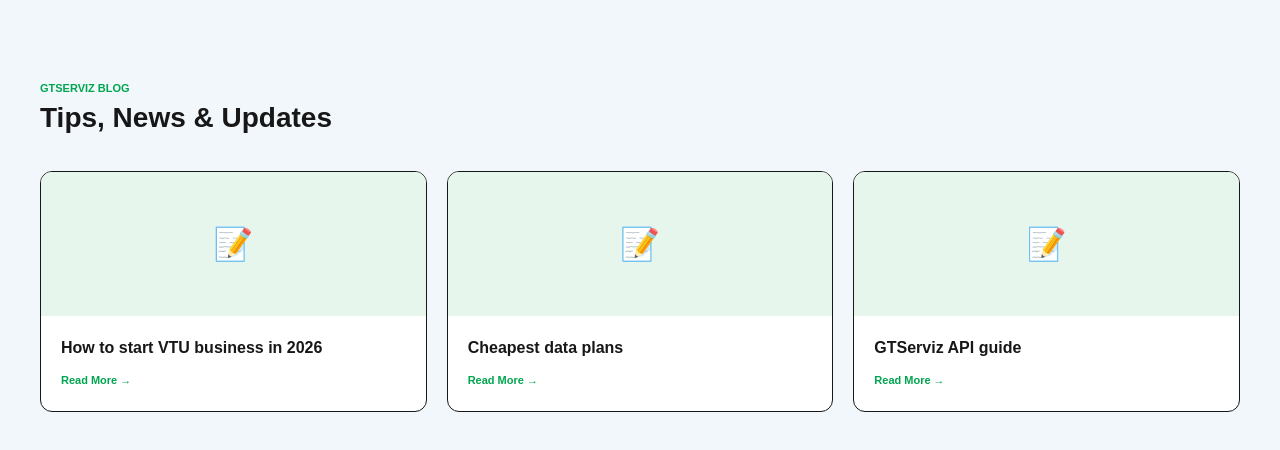
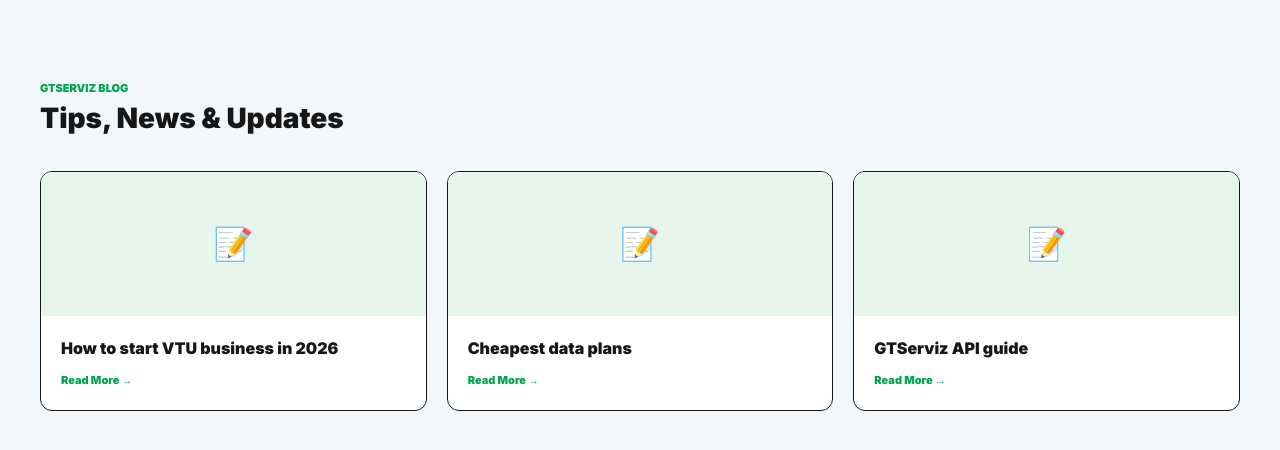
Before and after one commit to rajdolla/gtserviz-frontend, a Next.js app: page /blog in a window 1280 px wide. Shown: the top 450 px of the page. Built offline with nearby package versions, Linux system fonts and the light colour scheme.

Commit message:
Refactor layout to use Inter font and update metadata

```diff
--- a/app/layout.tsx
+++ b/app/layout.tsx
@@ -1,29 +1,28 @@
 import type { Metadata } from "next";
-import { Geist, Geist_Mono } from "next/font/google";
+import { Inter } from "next/font/google";
 import "./globals.css";
 
-const geistSans = Geist({
-  variable: "--font-geist-sans",
-  subsets: ["latin"],
-});
-
-const geistMono = Geist_Mono({
-  variable: "--font-geist-mono",
-  subsets: ["latin"],
-});
+const inter = Inter({ subsets: ["latin"] });
 
 export const metadata: Metadata = {
-  title: "Create Next App",
-  description: "Generated by create next app",
+  title: "GTSERVIZ - Fast, Cheap & Secure VTU",
+  description: "Fast, Cheap & Secure Airtime, Data, Cable TV and More! Top up, pay bills, buy data - all in one place.",
+  openGraph: {
+    title: "GTSERVIZ - Fast, Cheap & Secure VTU",
+    description: "Your trusted digital service partner",
+  },
 };
 
-export default function RootLayout({ children }: LayoutProps<"/">) {
+export default function RootLayout({
+  children,
+}: {
+  children: React.ReactNode;
+}) {
   return (
-    <html
-      lang="en"
-      className={`${geistSans.variable} ${geistMono.variable} h-full antialiased`}
-    >
-      <body className="min-h-full flex flex-col">{children}</body>
+    <html lang="en">
+      <body className={`${inter.className} antialiased bg-[#f2f7fb]`}>
+        {children}
+      </body>
     </html>
   );
 }
```
